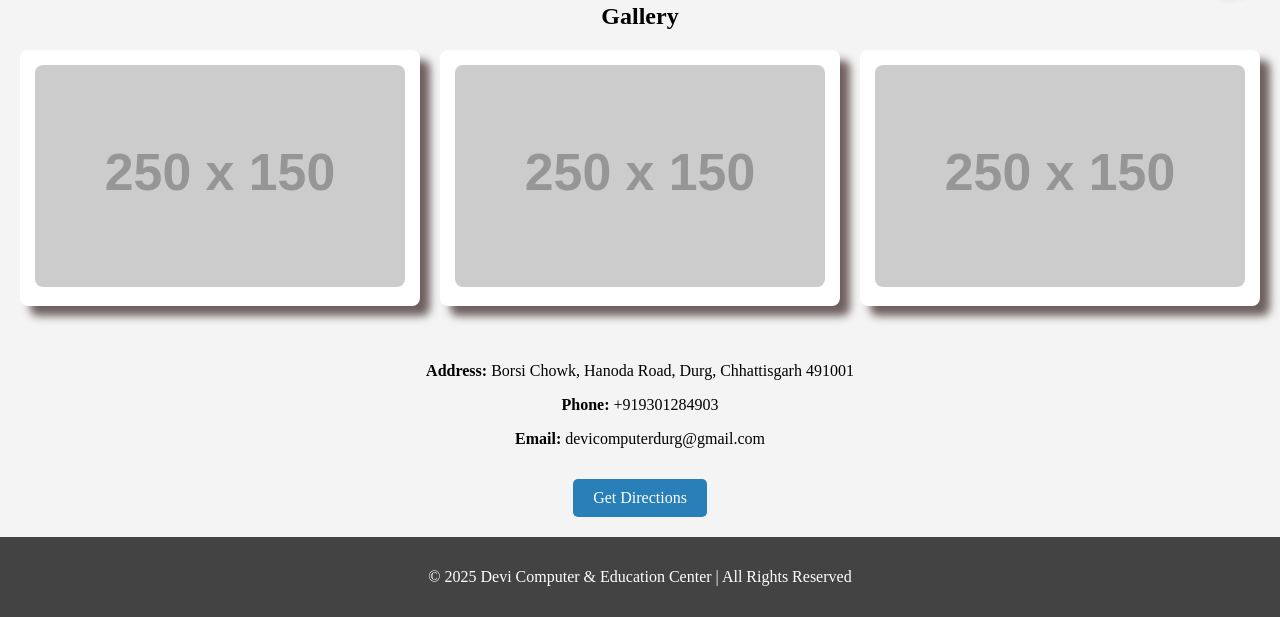
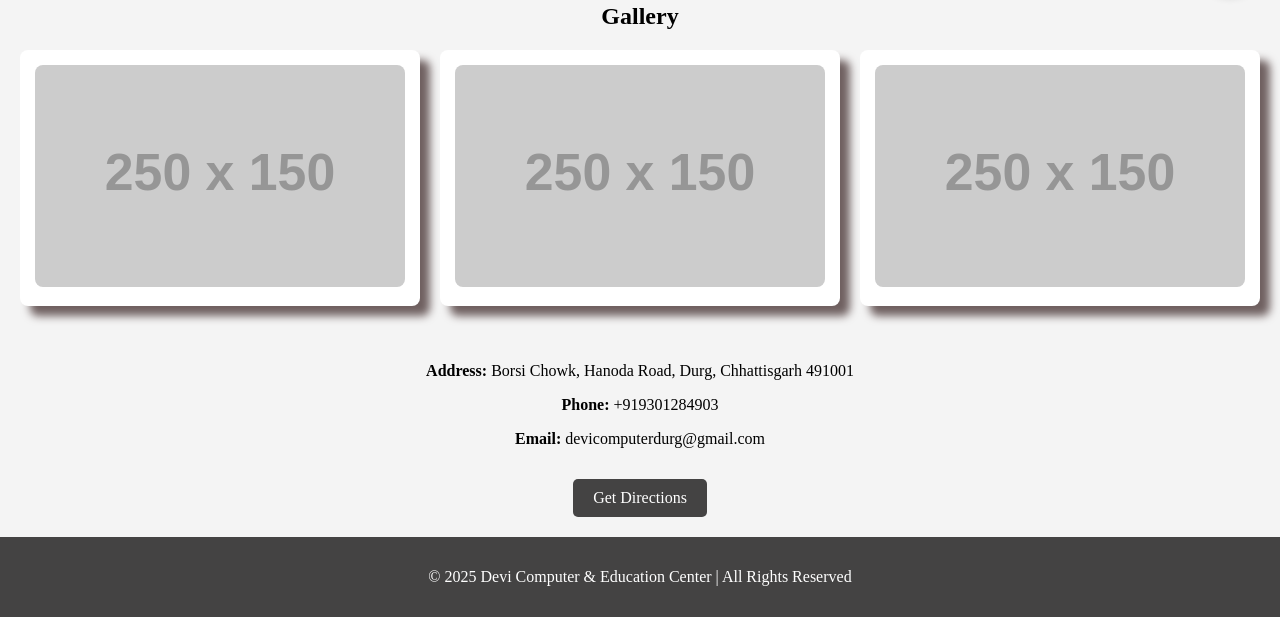
Before and after one commit to devicomputer/home, a plain HTML site: page index.html in a window 1280 px wide. Shown: the part 787-1404 px from the top of the page. Drawn offline with Linux system fonts and the light colour scheme; placeholder pictures from the web are drawn by us.

Commit message:
Update style.css

```diff
--- a/style.css
+++ b/style.css
@@ -89,7 +89,7 @@ section {
   display: inline-block;
   margin-top: 15px;
   padding: 10px 20px;
-  background-color: #2980b9;
+  background-color: #444343;
   color: white;
   text-decoration: none;
   border-radius: 5px;
```
